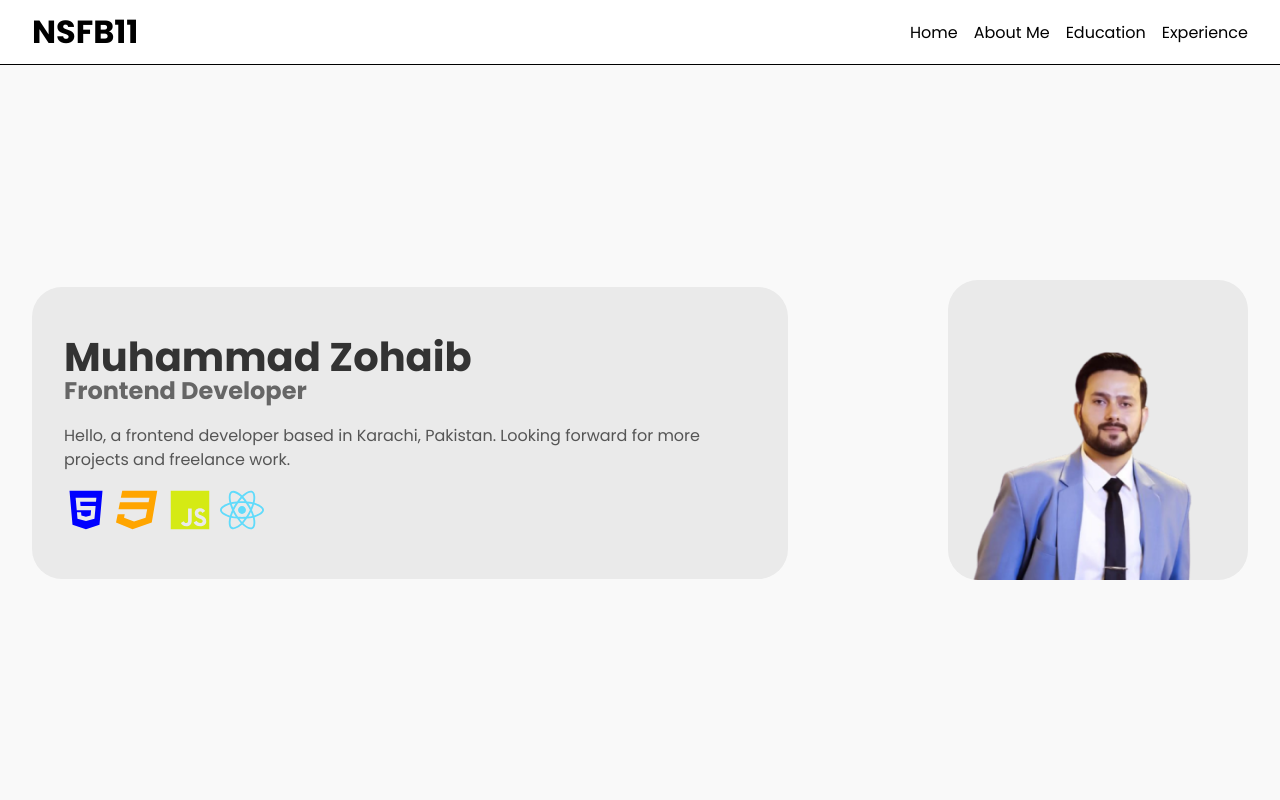
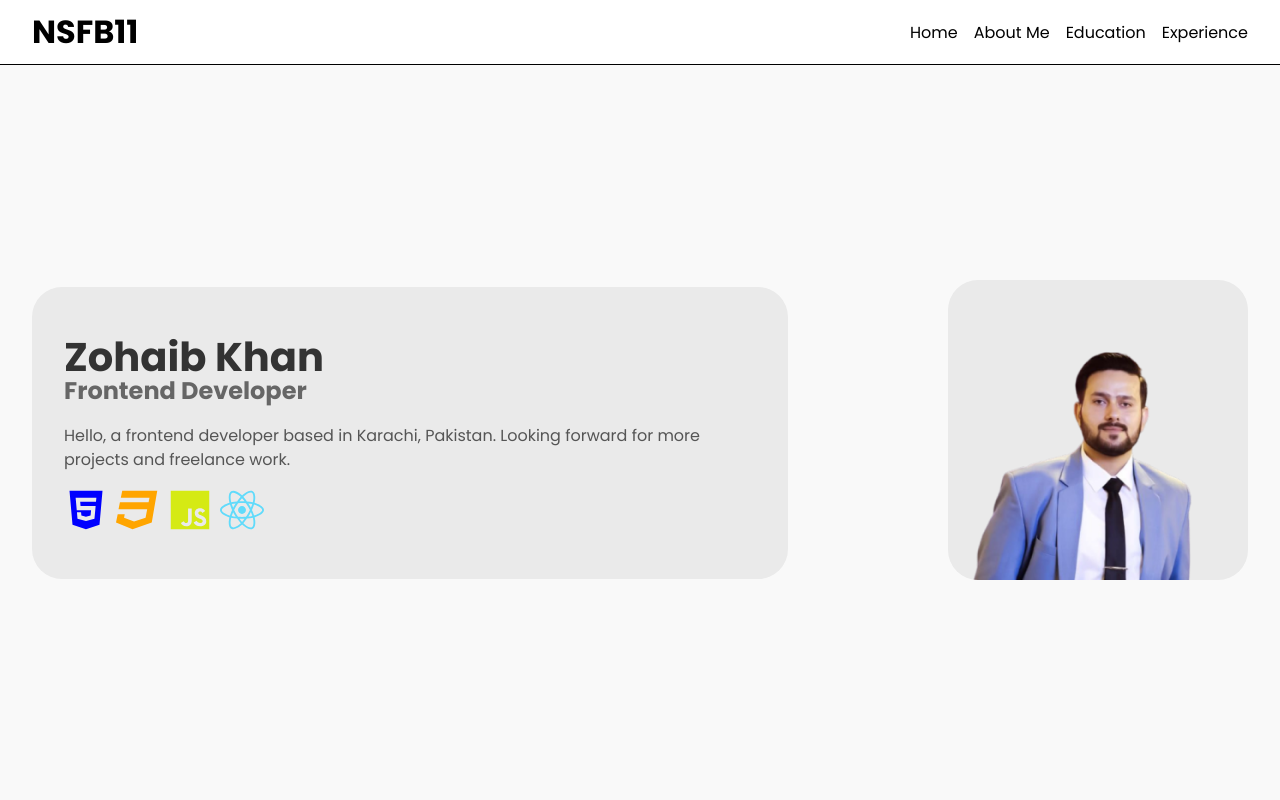
Before and after one commit to zohaibkhan15/zohaibportfoliowebsite, a React (Vite) app: page / in a window 1280 px wide. Shown: the top 800 px of the page. Built offline with nearby package versions, Linux system fonts and the light colour scheme.

Commit message:
name changed at herosection

```diff
--- a/src/components/HeroSection/HeroSection.jsx
+++ b/src/components/HeroSection/HeroSection.jsx
@@ -7,7 +7,7 @@ const HeroSection = () => {
   return (
     <div className="herosection">
       <div className="herosection-leftdiv">
-        <h1>Muhammad Zohaib</h1>
+        <h1>Zohaib Khan</h1>
         <span>Frontend Developer</span>
         <p>
           Hello, a frontend developer based in Karachi, Pakistan. Looking
```
